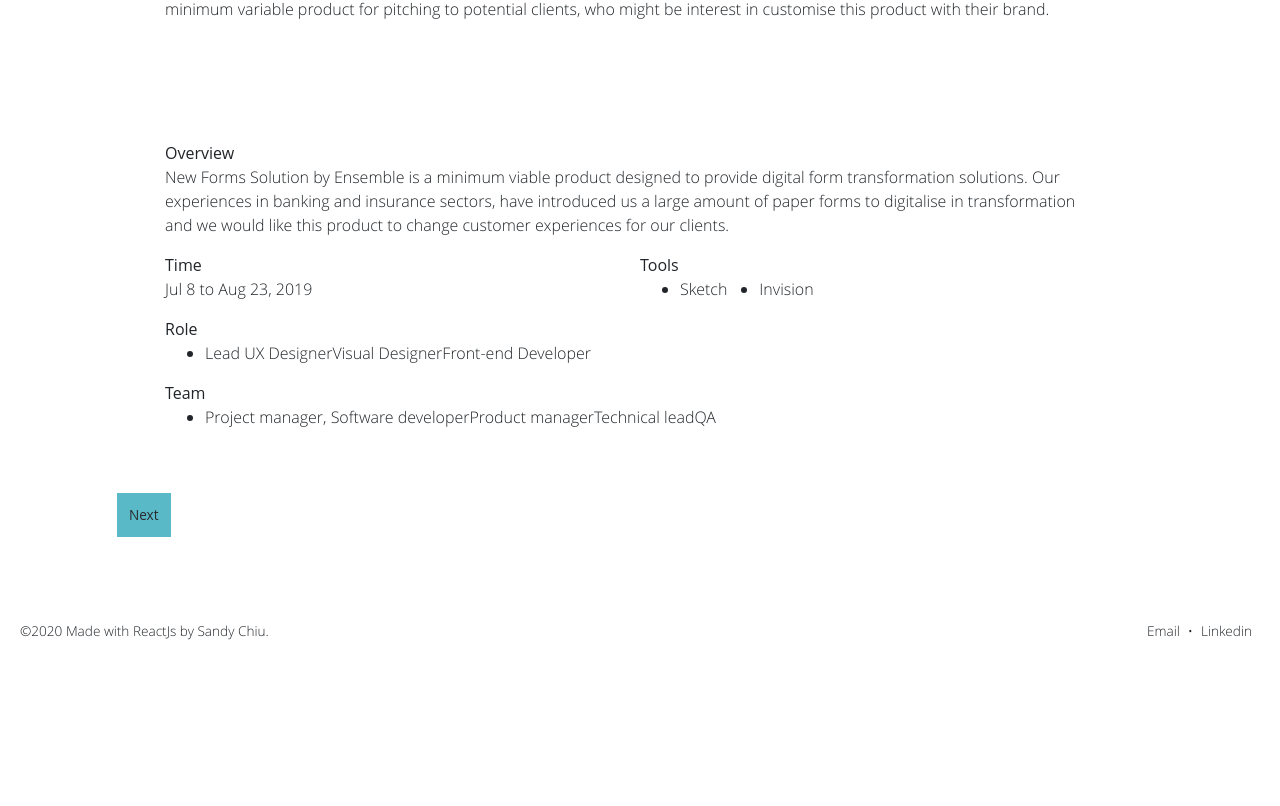
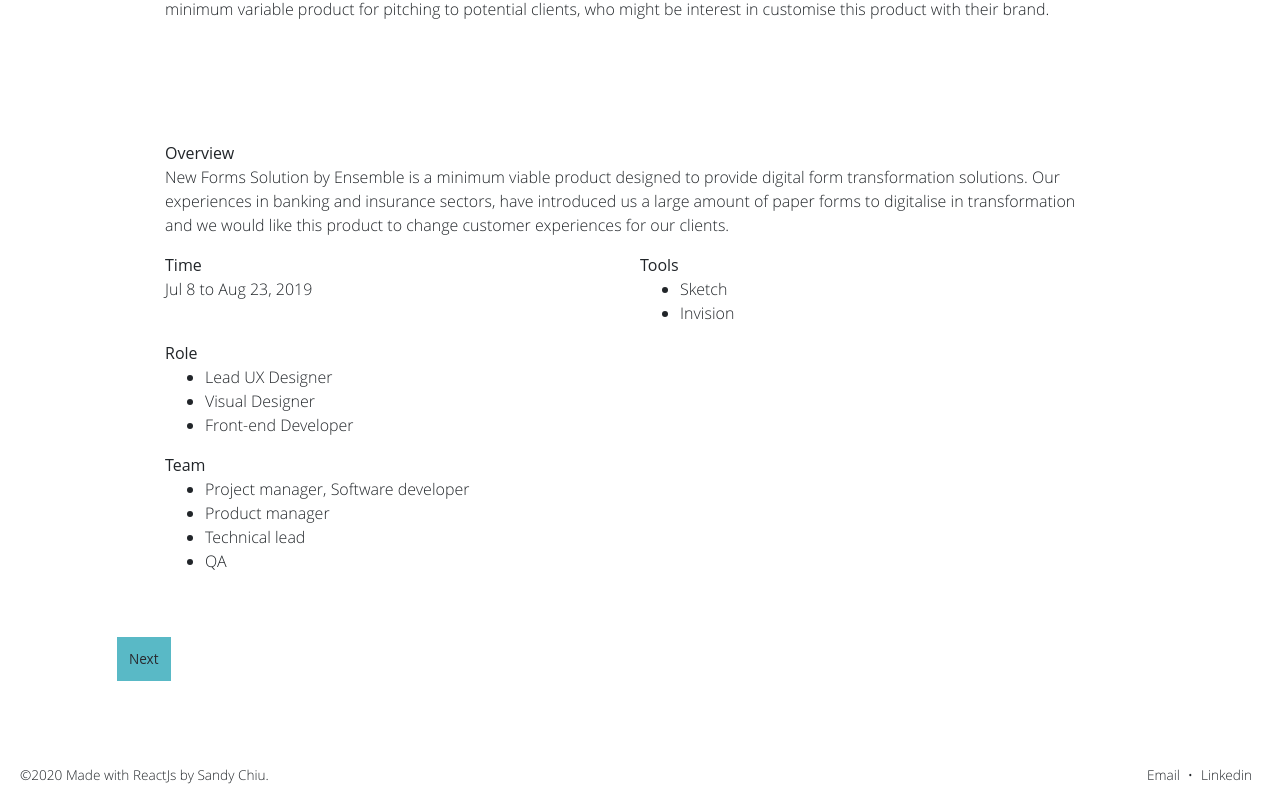
Before and after one commit to orario002/portfolio-react-app, a React (Create React App) app: page /portfolio/design/NFS in a window 1280 px wide. Shown: the part 948-1754 px from the top of the page. Before the commit the page ends 1610 px from the top, so only its background shows below. Built offline with nearby package versions, Linux system fonts and the light colour scheme; a web font is replaced by a local one.

Commit message:
Update workign list with style.

```diff
--- a/src/Component/Summary.js
+++ b/src/Component/Summary.js
@@ -3,9 +3,16 @@ import {Col, Row} from 'reactstrap';
 
 class Summary extends React.Component {
     render() {
-            const tools = this.props.tools.map(function(tool){
-                return <li> {tool} </li>;
-            });
+        const tools = this.props.tools.map(function (tool) {
+            return <li> {tool} </li>;
+        });
+        const roles = this.props.roles.map(function (role) {
+            return <li> {role} </li>;
+        });
+        const teams = this.props.teams.map(function (team) {
+            return <li> {team} </li>;
+        });
+
         return (
             <div className="summary p-5">
                 <Row>
@@ -22,29 +29,19 @@ class Summary extends React.Component {
                     </Col>
                     <Col md={6} xs={12}>
                         <strong>Tools</strong>
-                        <ul>
-                                {tools}
-                        </ul>
+                        <ul>{tools}</ul>
                     </Col>
                 </Row>
                 <Row>
                     <Col>
                         <strong>Role</strong>
-                        <ul>
-                            <li>
-                                {this.props.role}
-                            </li>
-                        </ul>
+                        <ul>{roles}</ul>
                     </Col>
                 </Row>
                 <Row>
                     <Col>
                         <strong>Team</strong>
-                        <ul>
-                            <li>
-                                {this.props.team}
-                            </li>
-                        </ul>
+                        <ul>{teams}</ul>
                     </Col>
                 </Row>
             </div>
--- a/src/Data/NfsData.js
+++ b/src/Data/NfsData.js
@@ -12,8 +12,8 @@ export const NfsData = {
         overview: 'New Forms Solution by Ensemble is a minimum viable product designed to provide digital form transformation solutions. Our experiences in banking and insurance sectors, have introduced us a large amount of paper forms to digitalise in transformation and we would like this product to change customer experiences for our clients.',
         time: 'Jul 8 to Aug 23, 2019',
         tools: ['Sketch', 'Invision'],
-        role: ['Lead UX Designer', 'Visual Designer', 'Front-end Developer'],
-        team: ['Project manager, Software developer','Product manager', 'Technical lead', 'QA']
+        roles: ['Lead UX Designer', 'Visual Designer', 'Front-end Developer'],
+        teams: ['Project manager, Software developer','Product manager', 'Technical lead', 'QA']
     }
 };
 
--- a/src/Less/App.css
+++ b/src/Less/App.css
@@ -62,12 +62,10 @@ a:hover {
 img {
   max-width: 100%;
 }
-ul {
-  display: flex;
-}
 ul .nav,
 ul.sub-nav {
   list-style: none;
+  display: flex;
 }
 ul.tags {
   list-style: disc;
--- a/src/Less/App.less
+++ b/src/Less/App.less
@@ -47,8 +47,8 @@ img {
 ul {
   .nav, &.sub-nav {
     list-style: none;
+    display: flex;
   }
-  display: flex;
   &.tags {
     list-style: disc;
     flex-direction: column;
--- a/src/Pages/Portfolio/Design/NFS.js
+++ b/src/Pages/Portfolio/Design/NFS.js
@@ -8,11 +8,11 @@ import NfsData from "../../../Data/NfsData"
 class NFS extends React.Component {
     render() {
         return (
-            <div className="row container">
+            <Row className="container">
                 <Banner title={NfsData.hero.title} intro={NfsData.hero.intro} img={NfsData.hero.img}/>
-                <Summary overview={NfsData.summary.overview} time={NfsData.summary.time} tools={NfsData.summary.tools} role={NfsData.summary.role} team={NfsData.summary.team}/>
+                <Summary overview={NfsData.summary.overview} time={NfsData.summary.time} tools={NfsData.summary.tools} roles={NfsData.summary.roles} teams={NfsData.summary.teams}/>
                 <button className="btn btn-primary"><a href="/portfolio/design/adobe">Next</a></button>
-            </div>
+            </Row>
         );
     }
 }
```
Also changed, not shown: 1 other file (tests, documents, lock files or other folders).
